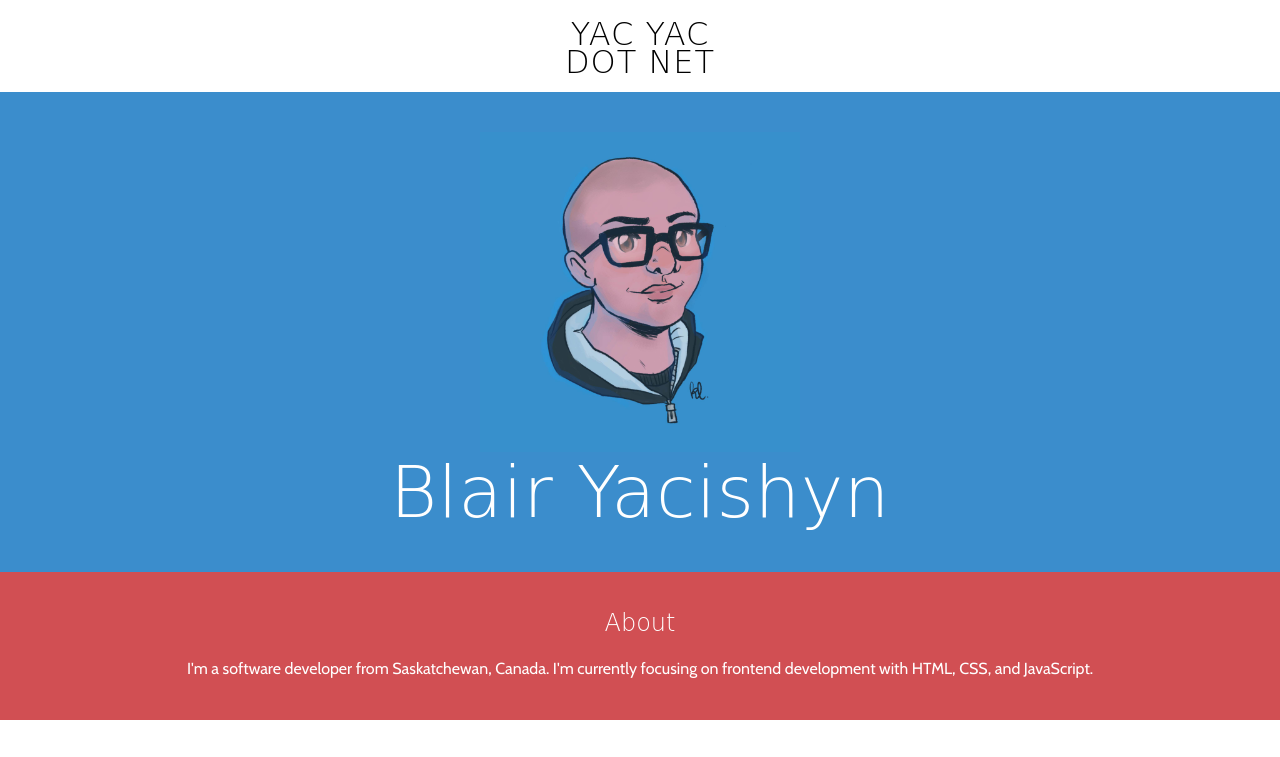
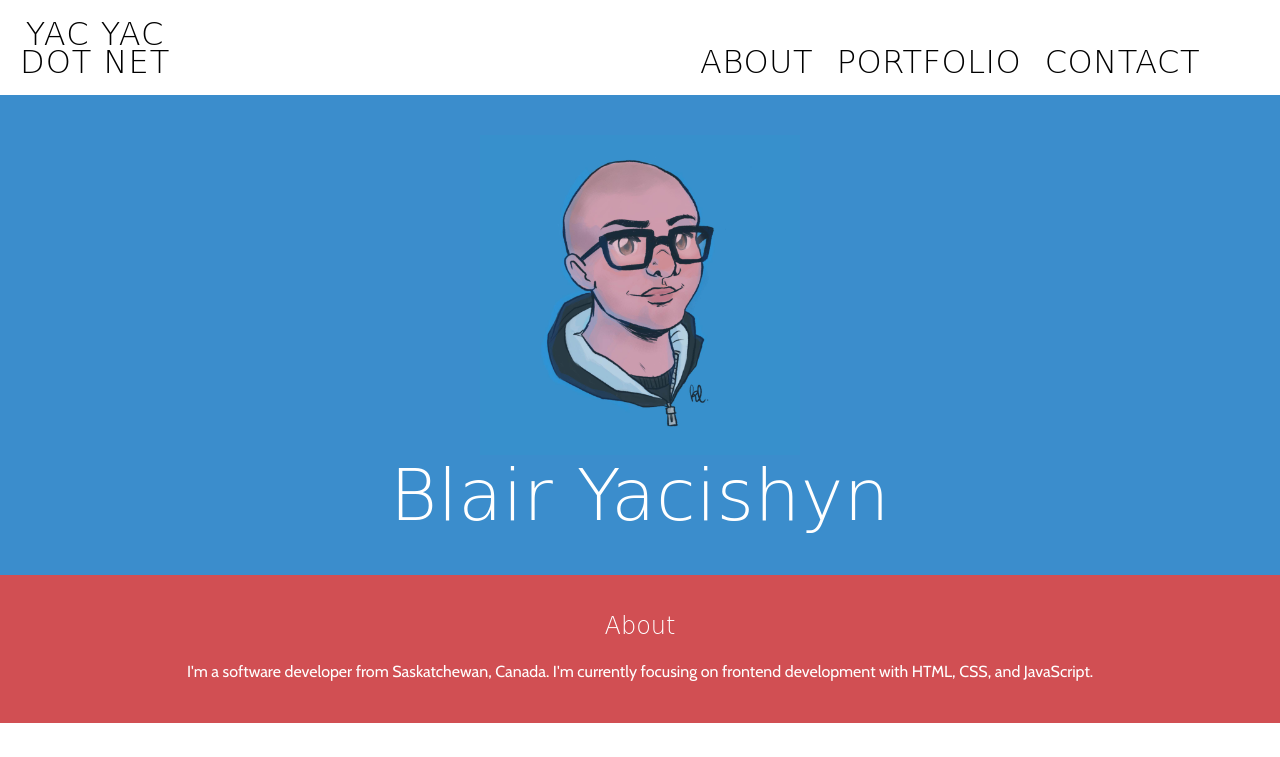
Before and after one commit to YacYac/yydn_surge, a plain HTML site: page index.html in a window 1280 px wide. Shown: the top 757 px of the page. Drawn offline with nearby package versions, Linux system fonts and the light colour scheme; a web font is replaced by a local one.

Commit message:
added clearfix hack and implemented navigation on wider screen sizes

```diff
--- a/index.html
+++ b/index.html
@@ -7,15 +7,15 @@
     <script src="https://use.fontawesome.com/17ebe150d4.js"></script>
   </head>
   <body>
-    <header class="primary-header container">
+    <header class="primary-header container group">
       <h1 class="logo">
         Yac Yac<br>dot Net
       </h1>
       <nav class="primary-nav">
         <ul>
-          <li>About</li>
-          <li>Portfolio</li>
-          <li>Contact</li>
+          <li><a href="#about">About</a></li>
+          <li><a href="#portfolio">Portfolio</a></li>
+          <li><a href="#contact">Contact</a></li>
         </ul>
       </nav>
     </header>
@@ -23,11 +23,11 @@
       <img src="assets/avatar.jpg" alt="portrait of Blair" id="avatar">
       <h1>Blair Yacishyn</h1>
     </section>
-    <section class="about container">
+    <section class="about container" id="about">
       <h2>About</h2>
       <p>I'm a software developer from Saskatchewan, Canada. I'm currently focusing on frontend development with HTML, CSS, and JavaScript.</p>
     </section>
-    <section class="portfolio container">
+    <section class="portfolio container" id="portfolio">
       <h2>Portfolio</h2>
       <ul class="list-container">
         <li><p>Quote Machine</p></li>
@@ -40,7 +40,7 @@
         <li><p>Simon Game</p></li>
       </ul>
     </section>
-    <section class="contact container">
+    <section class="contact container" id="contact">
       <h2>Contact</h2>
       <p>Feel free to reach me at any of the following places</p>
       <ul class="list-container">
--- a/main.css
+++ b/main.css
@@ -210,3 +210,57 @@ a {
 .primary-nav {
   display: none;
 }
+
+/*
+  ======================================================================
+  Clearfix
+  ======================================================================
+*/
+
+.group:before,
+.group:after {
+  content: "";
+  display: table;
+}
+
+.group:after {
+  clear: both;
+}
+
+.group {
+  clear: both;
+  *zoom: 1;
+}
+
+/*
+  =====================================================
+  Media Queries
+  =====================================================
+*/
+
+@media (min-width: 680px) {
+	.logo {
+		float: left;
+	}
+	.primary-nav {
+		display: inherit;
+		margin-right: 60px;
+		text-transform: uppercase;
+		text-align: right;
+	}
+	.primary-nav li {
+		display: inline-block;
+		margin: 38px 10px 0;
+		vertical-align: baseline;
+	}
+	.primary-nav li:last-child {
+		margin-right: 0;
+	}
+	.primary-nav a {
+		font-family: 'Cabin Sketch', cursive;
+		color: black;
+		font-size: 32px;
+		line-height: 28px;
+		letter-spacing: .5px;
+	}
+}
```
